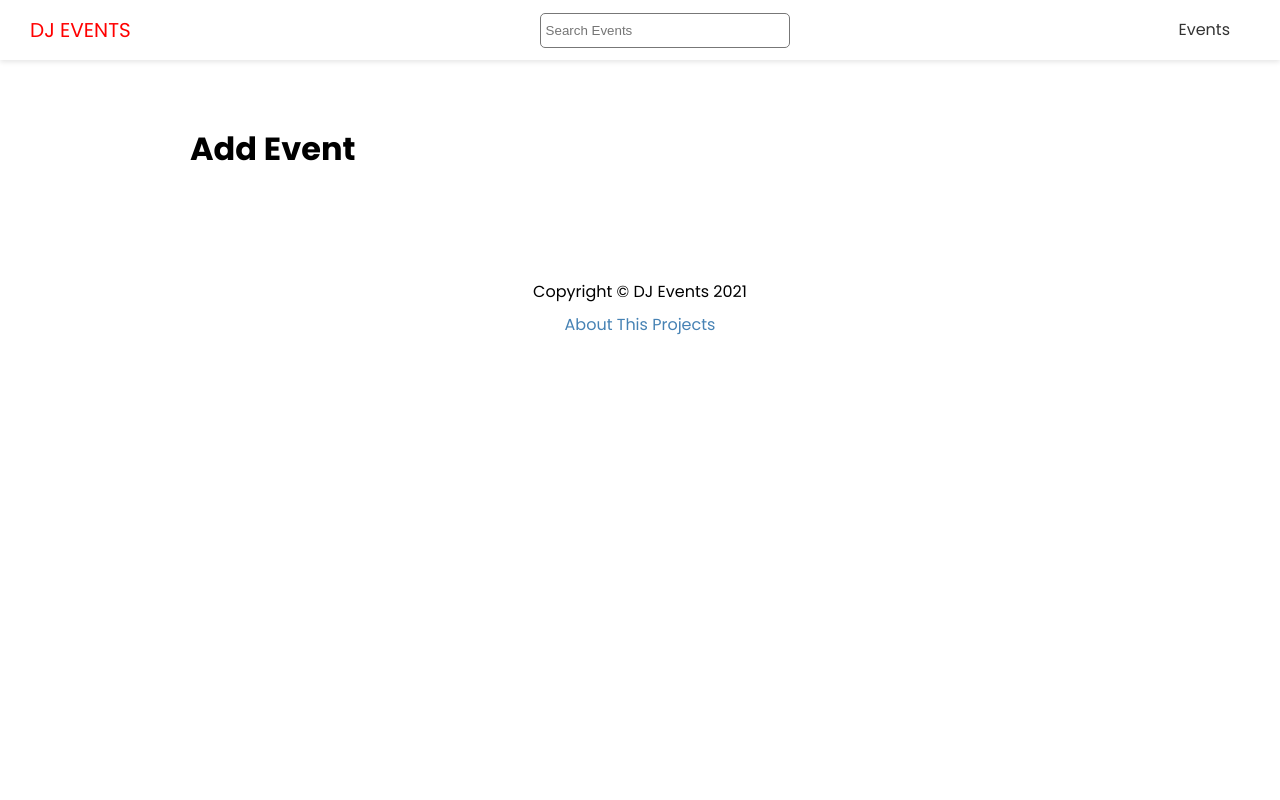
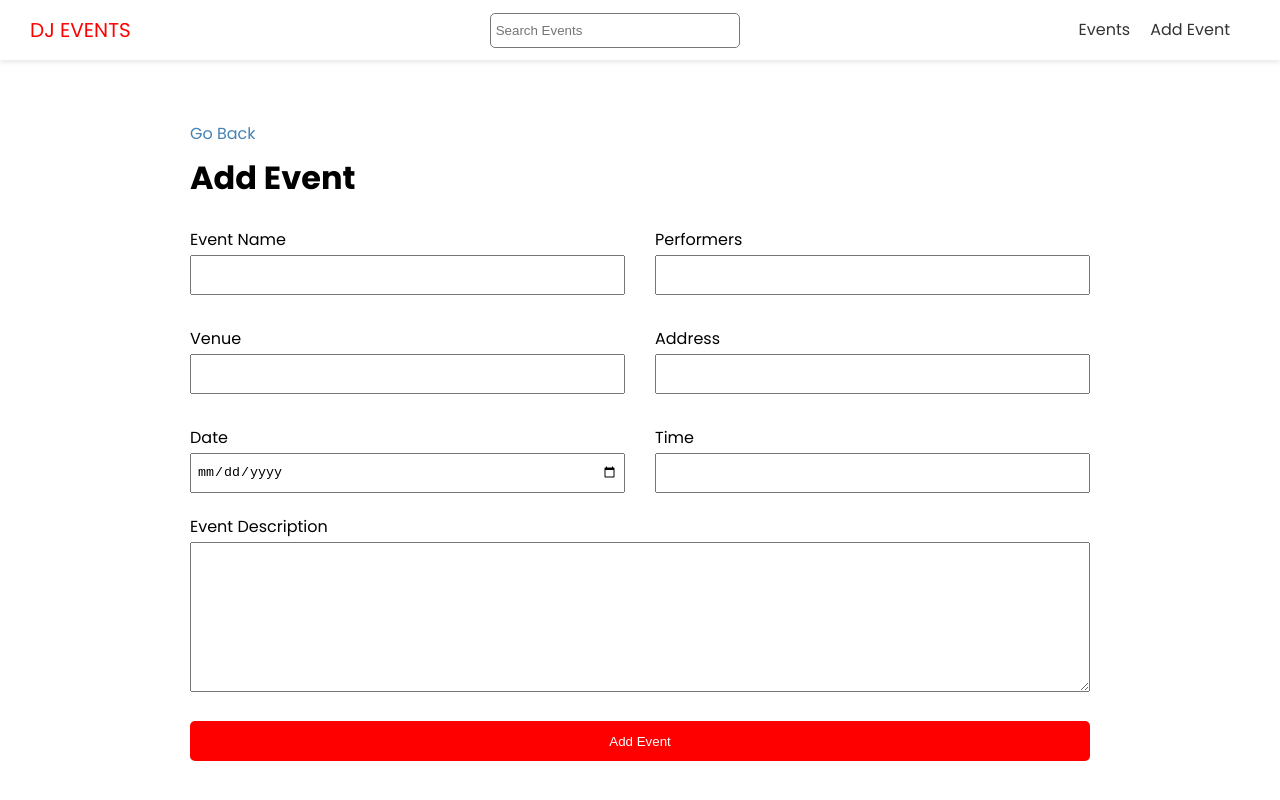
Before and after one commit to ZattWine/djevents-app-next, a Next.js app: page /events/add in a window 1280 px wide. Shown: the top 800 px of the page. Built offline with nearby package versions, Linux system fonts and the light colour scheme; no server answers.

Commit message:
add form to add event page

```diff
--- a/components/Header.js
+++ b/components/Header.js
@@ -20,6 +20,11 @@
               <a>Events</a>
             </Link>
           </li>
+          <li>
+            <Link href='/events/add'>
+              <a>Add Event</a>
+            </Link>
+          </li>
         </ul>
       </nav>
     </header>
--- a/pages/events/add.js
+++ b/pages/events/add.js
@@ -1,9 +1,118 @@
+import { useState } from 'react'
+import { useRouter } from 'next/router'
+import Link from 'next/link'
 import Layout from '@/components/Layout'
+import { API_URL } from '@/config/index'
+import styles from '@/styles/Form.module.css'
 
 export default function AddEventPage() {
+  const [values, setValues] = useState({
+    name: '',
+    performers: '',
+    venue: '',
+    address: '',
+    date: '',
+    time: '',
+    description: '',
+  })
+
+  const router = useRouter()
+
+  const submitHandler = (e) => {
+    e.preventDefault()
+  }
+
+  const inputChangeHandler = (e) => {
+    const { name, value } = e.target
+    setValues({
+      ...values,
+      [name]: value,
+    })
+  }
+
   return (
     <Layout title='Add New Event'>
+      <Link href='/events'>Go Back</Link>
       <h1>Add Event</h1>
+
+      <form onSubmit={submitHandler} className={styles['form']}>
+        <div className={styles['grid']}>
+          <div>
+            <label htmlFor='name'>Event Name</label>
+            <input
+              type='text'
+              id='name'
+              name='name'
+              value={values.name}
+              onChange={inputChangeHandler}
+            />
+          </div>
+
+          <div>
+            <label htmlFor='performers'>Performers</label>
+            <input
+              type='text'
+              name='performers'
+              id='performers'
+              value={values.performers}
+              onChange={inputChangeHandler}
+            />
+          </div>
+          <div>
+            <label htmlFor='venue'>Venue</label>
+            <input
+              type='text'
+              name='venue'
+              id='venue'
+              value={values.venue}
+              onChange={inputChangeHandler}
+            />
+          </div>
+          <div>
+            <label htmlFor='address'>Address</label>
+            <input
+              type='text'
+              name='address'
+              id='address'
+              value={values.address}
+              onChange={inputChangeHandler}
+            />
+          </div>
+          <div>
+            <label htmlFor='date'>Date</label>
+            <input
+              type='date'
+              name='date'
+              id='date'
+              value={values.date}
+              onChange={inputChangeHandler}
+            />
+          </div>
+          <div>
+            <label htmlFor='time'>Time</label>
+            <input
+              type='text'
+              name='time'
+              id='time'
+              value={values.time}
+              onChange={inputChangeHandler}
+            />
+          </div>
+        </div>
+
+        <div>
+          <label htmlFor='description'>Event Description</label>
+          <textarea
+            type='text'
+            name='description'
+            id='description'
+            value={values.description}
+            onChange={inputChangeHandler}
+          ></textarea>
+        </div>
+
+        <input type='submit' value='Add Event' className='btn' />
+      </form>
     </Layout>
   )
 }
--- /dev/null
+++ b/styles/Form.module.css
@@ -0,0 +1,39 @@
+.form label {
+  display: block;
+}
+
+.form input {
+  width: 100%;
+  height: 40px;
+  padding: 5px;
+}
+
+.form textarea {
+  width: 100%;
+  height: 150px;
+}
+
+.form input[type='submit'] {
+  display: block;
+  width: 100%;
+  margin: 20px 0 30px;
+}
+
+.form .file {
+  border: 1px #ccc solid;
+  background-color: #f4f4f4;
+  padding: 10px;
+}
+
+.grid {
+  display: grid;
+  grid-template-columns: 1fr 1fr;
+  gap: 30px;
+  margin-bottom: 20px;
+}
+
+@media (max-width: 600px) {
+  .grid {
+    grid-template-columns: 1fr;
+  }
+}
```
